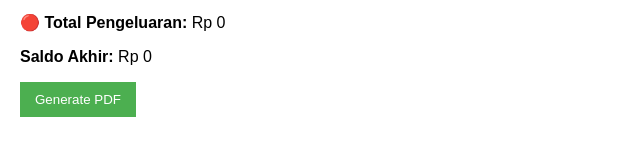
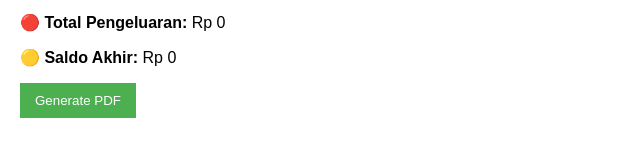
Before and after one commit to andik11/andik11.github.io, a website: page cinta.html in a window 1280 px wide. Shown: the part 514-670 px from the top of the page, 0-640 px from the left. Drawn offline with nearby package versions, Linux system fonts and the light colour scheme.

Commit message:
Update cinta.html

```diff
--- a/cinta.html
+++ b/cinta.html
@@ -104,7 +104,7 @@
     <h2>Total</h2>
     <p><strong>🟢 Total Pemasukan: </strong>Rp <span id="totalIncome">0</span></p>
     <p><strong>🔴 Total Pengeluaran: </strong>Rp <span id="totalExpense">0</span></p>
-    <p><strong>Saldo Akhir: </strong>Rp <span id="finalBalance">0</span></p>
+    <p><strong>🟡 Saldo Akhir: </strong>Rp <span id="finalBalance">0</span></p>
 
     <button id="generatePDF" class="btn">Generate PDF</button>
 
```
